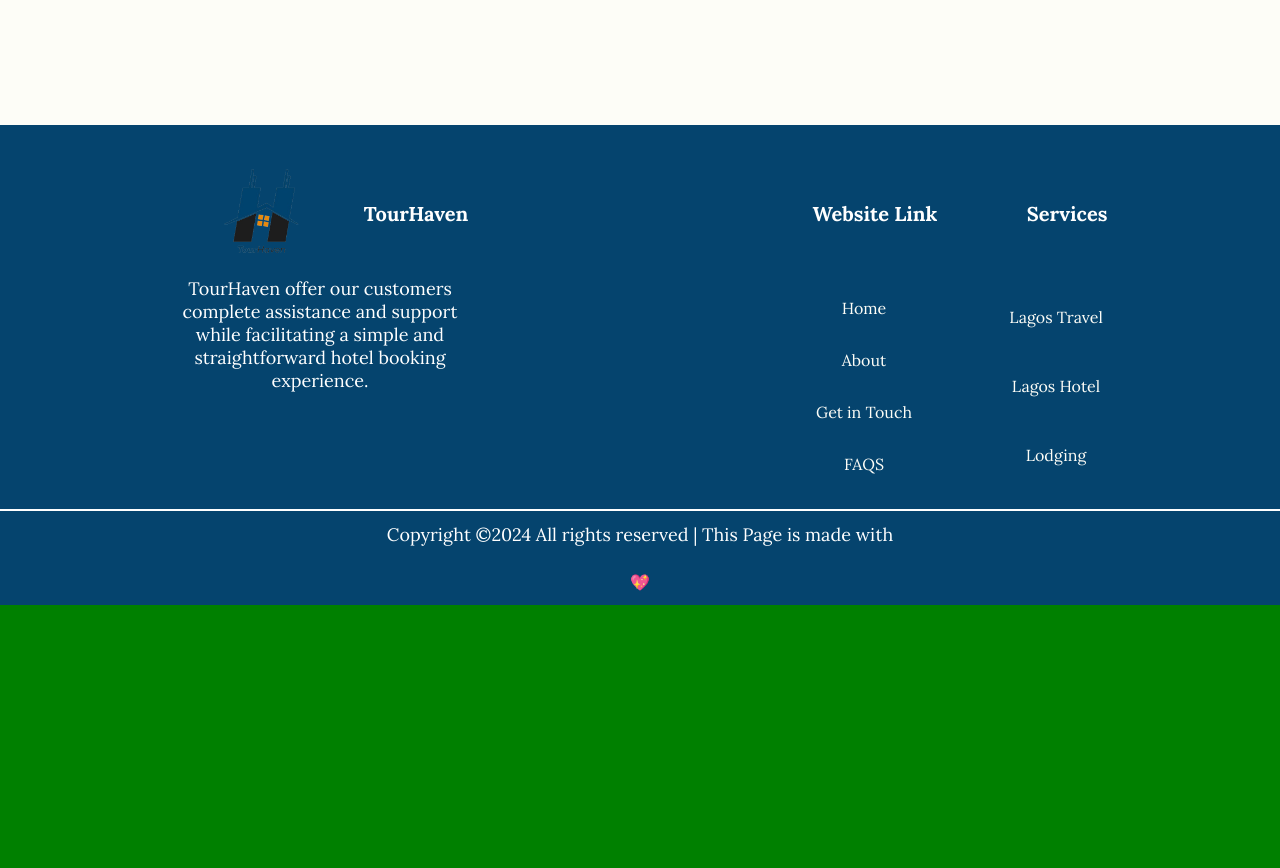
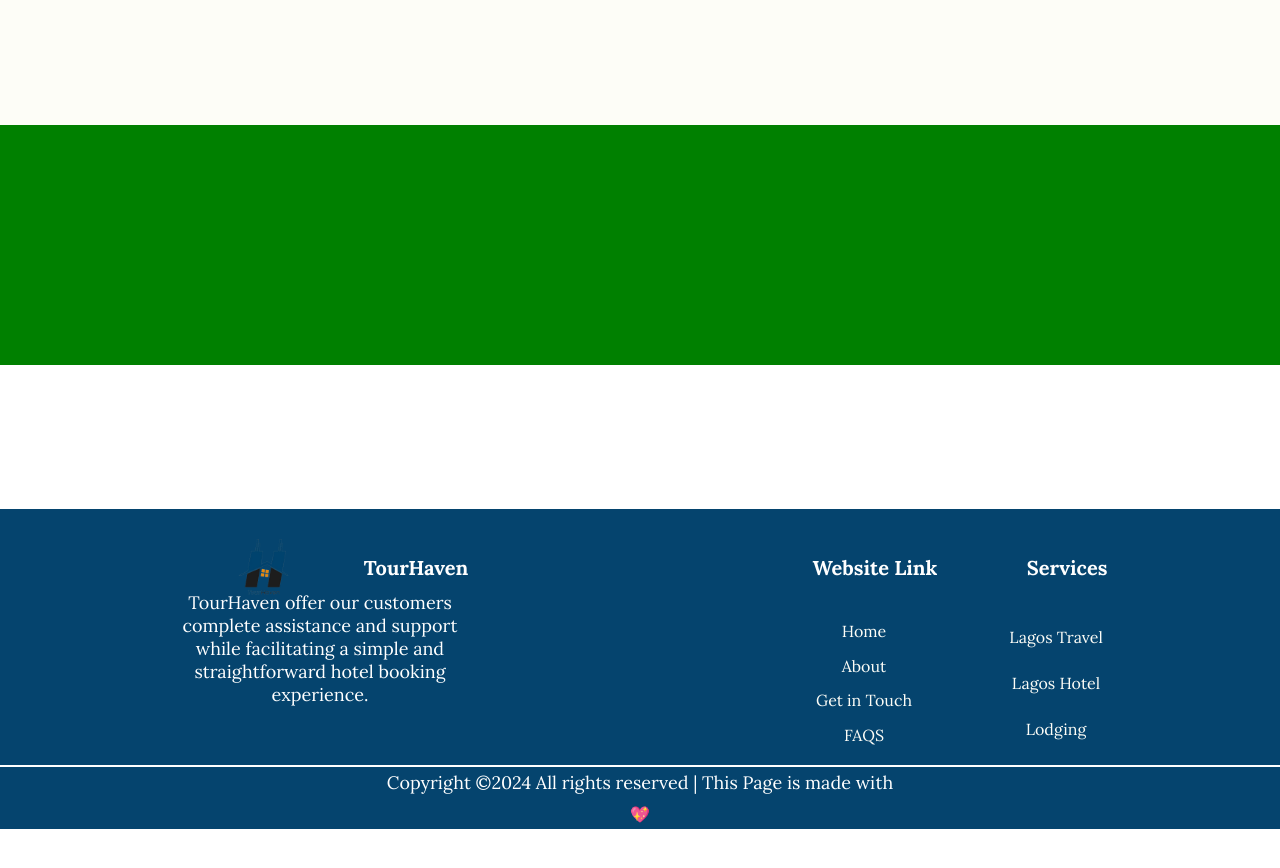
Before and after one commit to Dhanielgeek/TourHaven, a React (Vite) app: page /hoteldes in a window 1280 px wide. Shown: the part 740-1608 px from the top of the page. After the commit the page ends 1569 px from the top, so only its background shows below. Built offline with nearby package versions, Linux system fonts and the light colour scheme; a web font is replaced by a local one.

Commit message:
Footer fixed

```diff
--- a/src/Components/HotelDescription/HotelDescription.css
+++ b/src/Components/HotelDescription/HotelDescription.css
@@ -129,6 +129,6 @@
 
 .Features{
     width: 100%;
-    height: 100%;
+    height: 30%;
     background-color: green;
 }
--- a/src/Components/Layout.jsx
+++ b/src/Components/Layout.jsx
@@ -1,19 +1,16 @@
-import React from 'react'
-import { Outlet } from 'react-router-dom'
-import Headers from './Header'
-import Footers from './Footer'
-
+import React from 'react';
+import Headers from './Header';
+import Footers from './Footer';
+import { Outlet } from 'react-router-dom';
 
 const Layout = () => {
   return (
-    <>
-     <Headers/>
-     <Outlet/>
-     <Footers/>
+    <div style={{ display: 'flex', flexDirection: 'column', minHeight: '100vh', }}>
+      <Headers />
+      <Outlet/>
+      <Footers/>
+    </div>
+  );
+};
 
-    </>
-
-  )
-}
-
-export default Layout
+export default Layout;
--- a/src/Components/Style.css
+++ b/src/Components/Style.css
@@ -137,8 +137,9 @@
 }
 .FooterBody{
     width: 100%;
-    height: 60vh;
+    height: 40vh;
     background: #05446E;
+    margin-top: 30%;
 }
 .FooterContainer{
     width: 100%;
```
